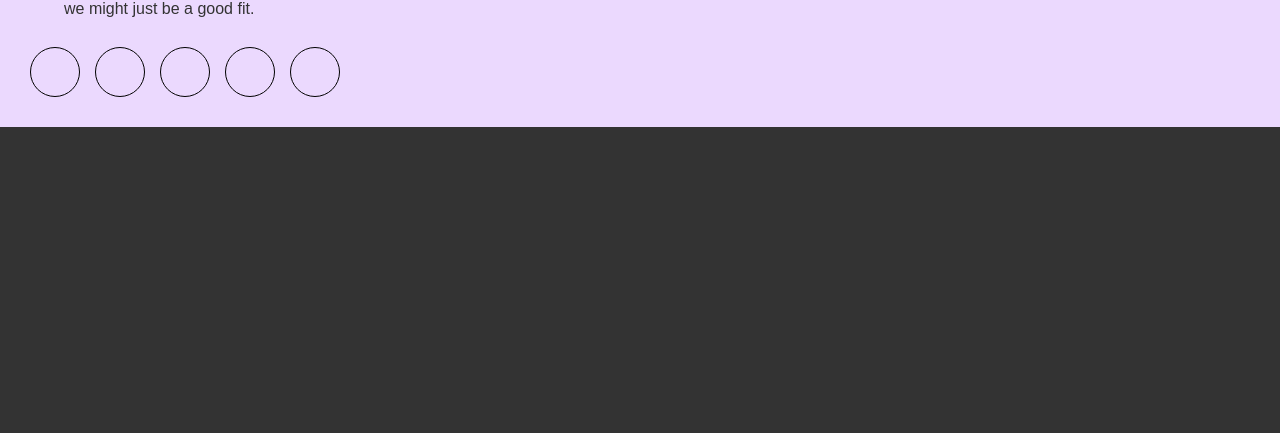
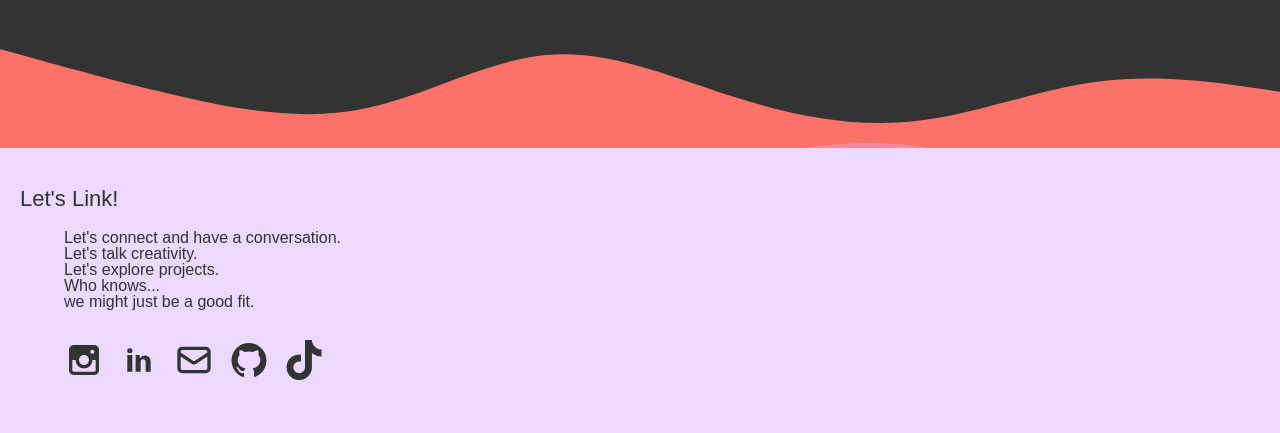
Before and after one commit to mayaesar/portfolio2023, a React (Create React App) app in the folder my-app/: page / in a window 1280 px wide. Shown: the part 2331-2764 px from the top of the page. Built offline with nearby package versions, Linux system fonts and the light colour scheme.

Commit message:
mobile version done

```diff
--- a/my-app/package.json
+++ b/my-app/package.json
@@ -8,6 +8,7 @@
     "@testing-library/user-event": "^13.5.0",
     "react": "^18.2.0",
     "react-dom": "^18.2.0",
+    "react-icons": "^4.7.1",
     "react-scripts": "5.0.1",
     "styled-components": "^5.3.6",
     "web-vitals": "^2.1.4"
--- a/my-app/src/App.js
+++ b/my-app/src/App.js
@@ -7,7 +7,7 @@ import About from "./sections/About";
 import Experience from "./sections/Experience";
 import Projects from "./sections/Projects";
 import Contact from "./sections/Contact";
-import headerImg from "./assets/topImg.svg";
+import headerVid from "./assets/headerVid.mp4";
 import waveTop from "./assets/layeredWaves.svg";
 import waveTwo from "./assets/wave.svg";
 import waveThree from "./assets/waveBottom.svg";
@@ -17,8 +17,8 @@ const App = () => {
   return (
     <Wrapper>
       <GlobalStyles />
-      <div className="image">
-        <img src={headerImg}/>
+      <div className="vid">
+        <video src={headerVid} type="video/mp4" autoPlay loop muted />
       </div>
       <div className="text1">
         <Typing text={"Hey, I'm Maya Esar"}/>
@@ -43,20 +43,21 @@ const Wrapper = styled.div`
   width: 100%;
   overflow-x: hidden;
   height: 100%;
-  .image img{
-    width: 100%;
-    height: 200px;
-    object-fit: cover;
+
+  .vid video{
+    width: 80vw;
+    margin-left: 10vw;
   }
   .text1{
-    padding-top: 10px;
     margin: 20px;
-    font-size: 24px;
+    font-size: 28px;
+    font-weight: 500;
     color: #fff;
   }
   .text2{
     margin: 20px;
-    font-size: 24px;
+    font-size: 28px;
+    font-weight: 500;
     color: #fff;
     text-align: right;
     height: 50px;
--- a/my-app/src/components/ExpDisplay.js
+++ b/my-app/src/components/ExpDisplay.js
@@ -11,7 +11,7 @@ const ExpDisplay = ({selected}) => {
                 setDisplay(<div class="timeline">
                     <div className="container left">
                     <div className="content">
-                        <h2>07/2022-10/2022</h2>
+                        <h2>07/2022 - 10/2022</h2>
                         <p className="description">Full-Stack Web Development Bootcamp at Concordia University</p>
                     </div>
                     </div>
--- a/my-app/src/components/ProjectCards.js
+++ b/my-app/src/components/ProjectCards.js
@@ -109,7 +109,7 @@ const Wrapper = styled.div`
     top: 40px;
     display: grid;
     grid-template-columns: 1fr 1fr;
-    gap: 10px;
+    gap: 5px;
     a, p{
         text-decoration: none;
         color: #fff;
--- a/my-app/src/components/Typing.js
+++ b/my-app/src/components/Typing.js
@@ -33,7 +33,7 @@ const Typing = ({text}) => {
 
 const Wrapper = styled.div`
     .cursor{
-        font-size: 20px;
+        font-size: 30px;
         color: #EBD9FE;
         animation: blink 1s linear infinite;
     }
--- a/my-app/src/sections/Contact.js
+++ b/my-app/src/sections/Contact.js
@@ -1,5 +1,9 @@
 import styled from "styled-components";
 import { Device } from "../Devices";
+import {TiSocialInstagram, TiSocialLinkedin} from "react-icons/ti";
+import {HiOutlineMail} from "react-icons/hi";
+import {AiOutlineGithub} from "react-icons/ai";
+import {FaTiktok} from "react-icons/fa";
 
 
 const Contact = () => {
@@ -15,11 +19,13 @@ const Contact = () => {
                 Who knows... <br/> we might just be a good fit.</p>
             </div>
             <div className="media">
-                <div></div>
-                <div></div>
-                <div></div>
-                <div></div>
-                <div></div>
+                <a href="https://www.instagram.com/maya.esar/" target="_blank"><TiSocialInstagram className="social"/></a>
+                <a href="https://www.linkedin.com/in/mayaesar/" target="_blank"><TiSocialLinkedin className="social"/></a>
+                <a href="mailto:mayaesar@gmail.com?subject=Let's%20Collaborate"><HiOutlineMail className="social"/></a>
+                <a href="https://github.com/mayaesar" target="_blank"><AiOutlineGithub className="social"/></a>
+                <a href="https://www.tiktok.com/@mayaesar" target="_blank"><FaTiktok className="social"/></a>
+
+
             </div>
         </Wrapper>
     );
@@ -48,14 +54,19 @@ const Wrapper = styled.div`
         display: flex;
         gap: 15px;
         position: relative;
-        top: 30px;
-        left: 30px;
+        width: 90%;
+        margin: auto;
+        padding-top: 30px;
     }
-    .media div{
-        border: 1px solid black;
-        width: 50px;
-        height: 50px;
-        border-radius: 50px;
+    a{
+        color: #333;
+    }
+    a:hover{
+        color: #FA7268;
+    }
+    .media .social{
+        width: 40px;
+        height: 40px;
     }
 `;
 
--- a/my-app/src/sections/Experience.js
+++ b/my-app/src/sections/Experience.js
@@ -26,7 +26,7 @@ const Wrapper = styled.div`
 
     .selection{
         padding-top: 20px;
-        width: 80%;
+        width: 100%;
         margin: auto;
         padding-left: 20px;
         font-size: 22px;
```
Also changed, not shown: my-app/src/sections/Projects.js (+0 -17 lines), 2 other files (tests, documents, lock files or other folders).
